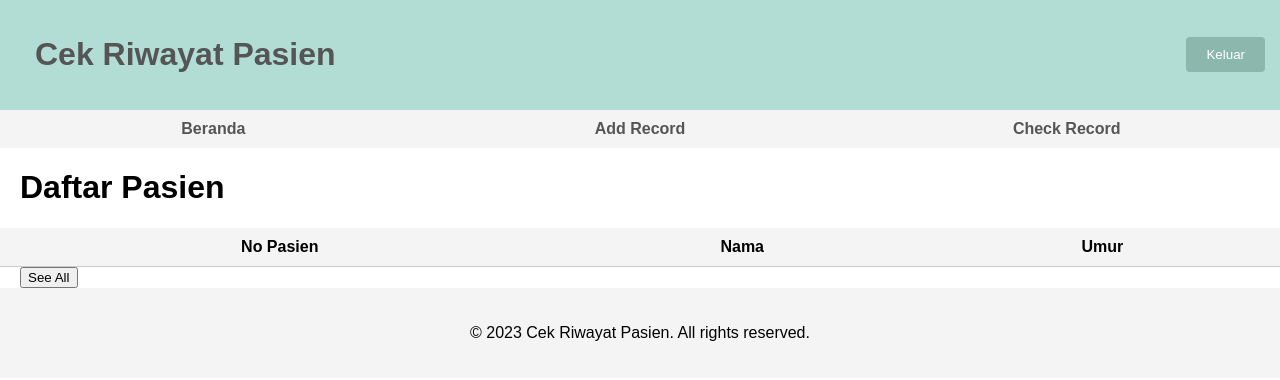
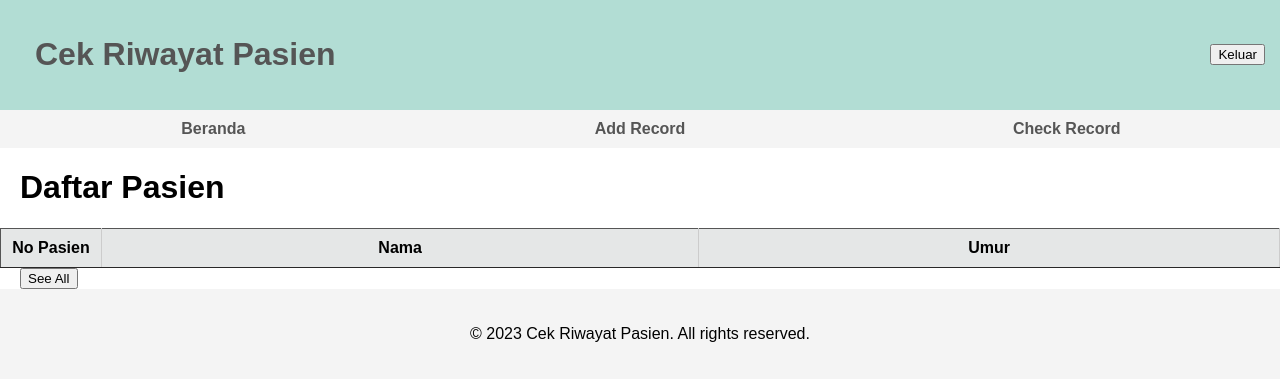
Before and after one commit to radara09/hyper-monitor-ndn, a website: page public/check/seePatients.html in a window 1280 px wide. Drawn offline with Linux system fonts and the light colour scheme.

Commit message:
+bismillah

```diff
--- a/public/check/seePatients.css
+++ b/public/check/seePatients.css
@@ -12,20 +12,7 @@ header {
     justify-content: space-between;
     align-items: center;
   }
-#logoutButton {
-  display: inline-block;
-  padding: 10px 20px;
-  background-color: #8bb7ad;
-  color: #fff;
-  border: none;
-  border-radius: 4px;
-  cursor: pointer;
-  transition: background-color 0.3s ease;
-}
 
-#logoutButton:hover {
-  background-color: #515151;
-}
   nav ul {
     list-style-type: none;
     margin: 0;
@@ -66,7 +53,7 @@ label {
   select {
     width: 100%;
     padding: 10px;
-  border: 1px solid #cccccce3;
+    border: 1px solid #ccc;
     border-radius: 4px;
     box-sizing: border-box;
     margin-bottom: 10px;
@@ -82,10 +69,10 @@ b {
   }
 
   button:hover {
-  background-color: #555;
+    background-color: #a5a5a5;
   }
 
-button{
+  button {
     margin-left: 20px;
   }
 
@@ -93,22 +80,45 @@ table {
     width: 100%;
     border-collapse: collapse;
     margin-top: 20px;
+    background-color: #ceefe8;
+    border: 1px solid #555
+  }
 
+  thead {
+    background-color: #e5e7e7;
+  }
+  /* Atur lebar kolom "No Pasien" menjadi lebih kecil */
+  th:first-child,
+  td:first-child {
+    width: 80px; /* Ganti nilai 80px dengan ukuran yang sesuai dengan kebutuhan Anda */
   }
 
   th {
     padding: 10px;
     text-align: center;
-  border-bottom: 1px solid #ccc;
+    border-bottom: 1px solid #292828;
+    border-right: 1px solid #ccc
 
   }
 
-th {
-  background-color: #f4f4f4;
+  td {
+    padding: 10px;
+    text-align: center;
+    border-bottom: 1px solid #292828;
+    border-right: 1px solid #ccc
+    background-color #ffffff;
   }
 
-tr{
-  margin-left: 50px;
+  td:hover {
+    background-color: #f7f7f7;
+  }
+
+  tr {
+    border-bottom: 1px solid #292828;
+  }
+
+  tr:nth-child(even) {
+    background-color: #f4eeee;
   }
 
   footer {
```
Lines whose indentation alone changed are shown as unchanged.
